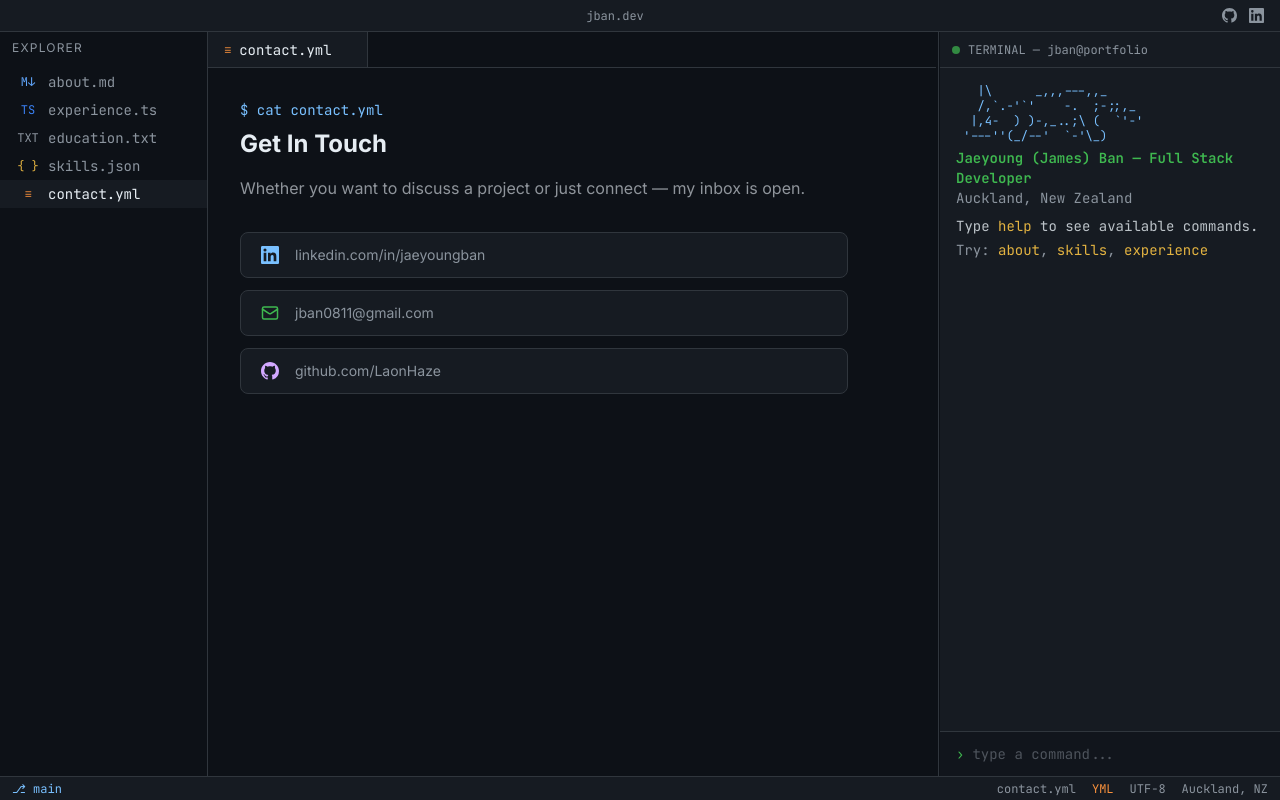
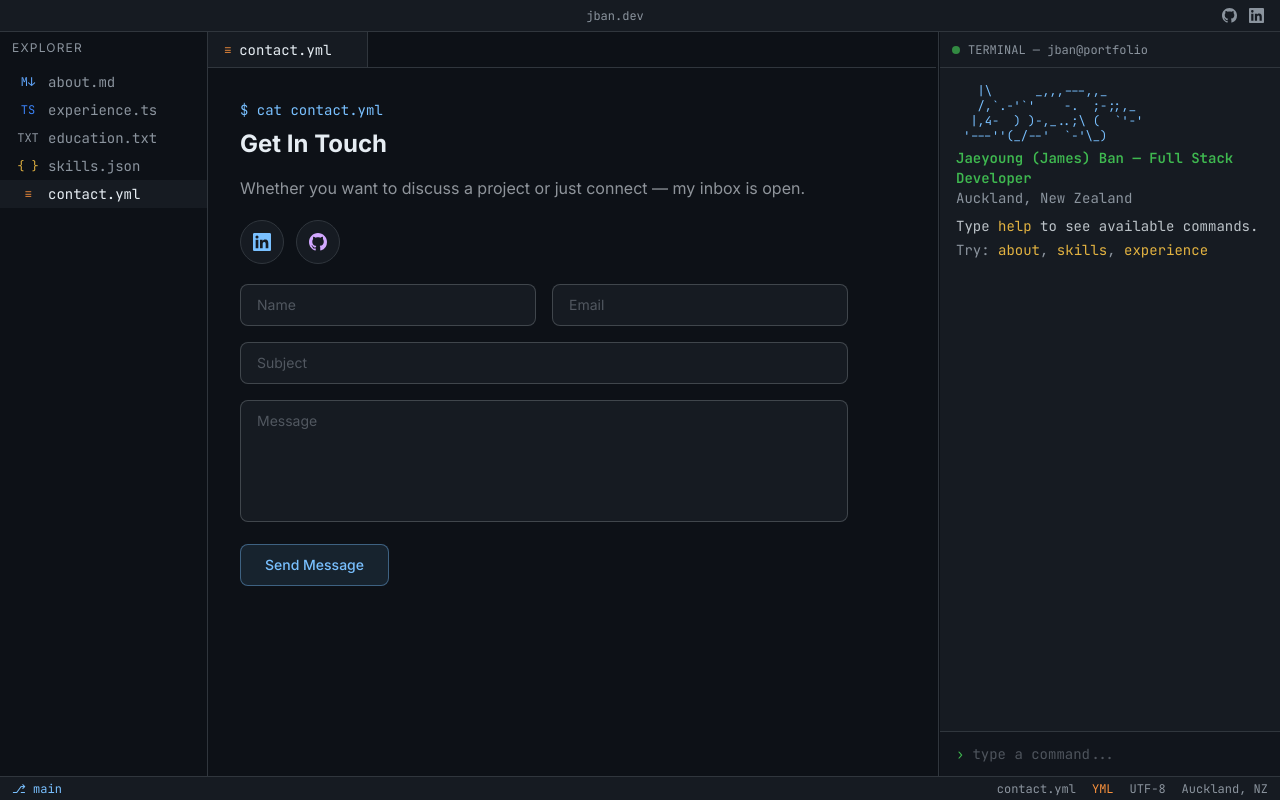
Before and after one commit to LaonHaze/jamesbanwebsite, a React (Vite) app: page / in a window 1280 px wide. Both pictures are taken after a click on the button "Contact Me". Built offline with nearby package versions, Linux system fonts and the light colour scheme.

Commit message:
contact me change

```diff
--- a/src/components/Contact.jsx
+++ b/src/components/Contact.jsx
@@ -1,3 +1,5 @@
+import { useState } from 'react'
+
 const LinkedInIcon = () => (
   <svg width="18" height="18" viewBox="0 0 24 24" fill="currentColor">
     <path d="M20.447 20.452h-3.554v-5.569c0-1.328-.027-3.037-1.852-3.037-1.853 0-2.136 1.445-2.136 2.939v5.667H9.351V9h3.414v1.561h.046c.477-.9 1.637-1.85 3.37-1.85 3.601 0 4.267 2.37 4.267 5.455v6.286zM5.337 7.433a2.062 2.062 0 0 1-2.063-2.065 2.064 2.064 0 1 1 2.063 2.065zm1.782 13.019H3.555V9h3.564v11.452zM22.225 0H1.771C.792 0 0 .774 0 1.729v20.542C0 23.227.792 24 1.771 24h20.451C23.2 24 24 23.227 24 22.271V1.729C24 .774 23.2 0 22.222 0h.003z"/>
@@ -10,42 +12,84 @@ const GithubIcon = () => (
   </svg>
 )
 
-const EmailIcon = () => (
-  <svg width="18" height="18" viewBox="0 0 24 24" fill="none" stroke="currentColor" strokeWidth="2" strokeLinecap="round" strokeLinejoin="round">
-    <rect x="2" y="4" width="20" height="16" rx="2" />
-    <path d="m22 7-8.97 5.7a1.94 1.94 0 0 1-2.06 0L2 7" />
-  </svg>
-)
-
 const LINKS = [
-  { label: 'LinkedIn', icon: LinkedInIcon, value: 'linkedin.com/in/jaeyoungban', href: 'https://www.linkedin.com/in/jaeyoungban', iconClass: 'text-terminal-cyan', hoverClass: 'hover:border-terminal-cyan/50' },
-  { label: 'Email',    icon: EmailIcon,    value: 'jban0811@gmail.com',           href: 'mailto:jban0811@gmail.com',                iconClass: 'text-terminal-green', hoverClass: 'hover:border-terminal-green/50' },
+  { label: 'LinkedIn', icon: LinkedInIcon, value: 'linkedin.com/in/jaeyoungban', href: 'https://www.linkedin.com/in/jaeyoungban', iconClass: 'text-terminal-cyan',   hoverClass: 'hover:border-terminal-cyan/50' },
   { label: 'GitHub',   icon: GithubIcon,   value: 'github.com/LaonHaze',          href: 'https://github.com/LaonHaze',              iconClass: 'text-terminal-purple', hoverClass: 'hover:border-terminal-purple/50' },
 ]
 
+const FORMSPREE_ENDPOINT = 'https://formspree.io/f/mpqkdvwl'
+
+const inputClass = 'w-full bg-terminal-surface border border-terminal-text/20 rounded-lg px-4 py-2.5 text-sm text-terminal-text font-sans placeholder:text-terminal-muted/50 focus:outline-none focus:border-terminal-cyan/60 transition-colors'
+
 export default function Contact() {
+  const [status, setStatus] = useState('idle')
+
+  const handleSubmit = async (e) => {
+    e.preventDefault()
+    setStatus('sending')
+    try {
+      const res = await fetch(FORMSPREE_ENDPOINT, {
+        method: 'POST',
+        body: new FormData(e.target),
+        headers: { Accept: 'application/json' },
+      })
+      setStatus(res.ok ? 'sent' : 'error')
+    } catch {
+      setStatus('error')
+    }
+  }
+
   return (
     <div className="p-8 max-w-2xl">
       <p className="font-mono text-terminal-cyan text-sm mb-2">$ cat contact.yml</p>
       <h2 className="text-2xl font-bold text-terminal-text mb-4">Get In Touch</h2>
-      <p className="text-terminal-text/60 font-sans mb-8">
+      <p className="text-terminal-text/60 font-sans mb-5">
         Whether you want to discuss a project or just connect — my inbox is open.
       </p>
 
-      <div className="flex flex-col gap-3">
+      <div className="flex gap-3 mb-5">
         {LINKS.map(({ label, icon: Icon, value, href, iconClass, hoverClass }) => (
           <a
             key={label}
             href={href}
-            target={label !== 'Email' ? '_blank' : undefined}
+            target="_blank"
             rel="noopener noreferrer"
-            className={`flex items-center gap-4 px-5 py-3 bg-terminal-surface border border-terminal-border rounded-lg ${hoverClass} transition-colors group`}
+            aria-label={label}
+            className={`flex items-center justify-center w-11 h-11 rounded-full border border-terminal-border bg-terminal-surface ${iconClass} ${hoverClass} hover:bg-terminal-surface/80 transition-colors`}
           >
-            <span className={`${iconClass} shrink-0`}><Icon /></span>
-            <span className="text-terminal-muted text-sm font-sans group-hover:text-terminal-text transition-colors">{value}</span>
+            <Icon />
           </a>
         ))}
       </div>
+
+      {status === 'sent' ? (
+        <div className="bg-terminal-surface border border-terminal-border rounded-lg p-6 text-center">
+          <p className="text-terminal-green font-mono text-sm mb-1">Message sent.</p>
+          <p className="text-terminal-muted text-xs font-sans">I'll get back to you soon.</p>
+          <button onClick={() => setStatus('idle')} className="mt-4 text-xs text-terminal-muted hover:text-terminal-text transition-colors font-mono">
+            Send another
+          </button>
+        </div>
+      ) : (
+        <form onSubmit={handleSubmit} className="space-y-4">
+          <div className="grid sm:grid-cols-2 gap-4">
+            <input name="name" required placeholder="Name" className={inputClass} />
+            <input name="email" type="email" required placeholder="Email" className={inputClass} />
+          </div>
+          <input name="subject" placeholder="Subject" className={inputClass} />
+          <textarea name="message" required rows={5} placeholder="Message" className={`${inputClass} resize-none`} />
+          <div className="flex items-center gap-4">
+            <button
+              type="submit"
+              disabled={status === 'sending'}
+              className="px-6 py-2.5 bg-terminal-cyan/10 border border-terminal-cyan/40 text-terminal-cyan rounded-lg hover:bg-terminal-cyan/20 transition-colors text-sm font-medium disabled:opacity-50"
+            >
+              {status === 'sending' ? 'Sending...' : 'Send Message'}
+            </button>
+            {status === 'error' && <p className="text-terminal-red text-xs font-sans">Something went wrong. Please try again.</p>}
+          </div>
+        </form>
+      )}
     </div>
   )
 }
```
